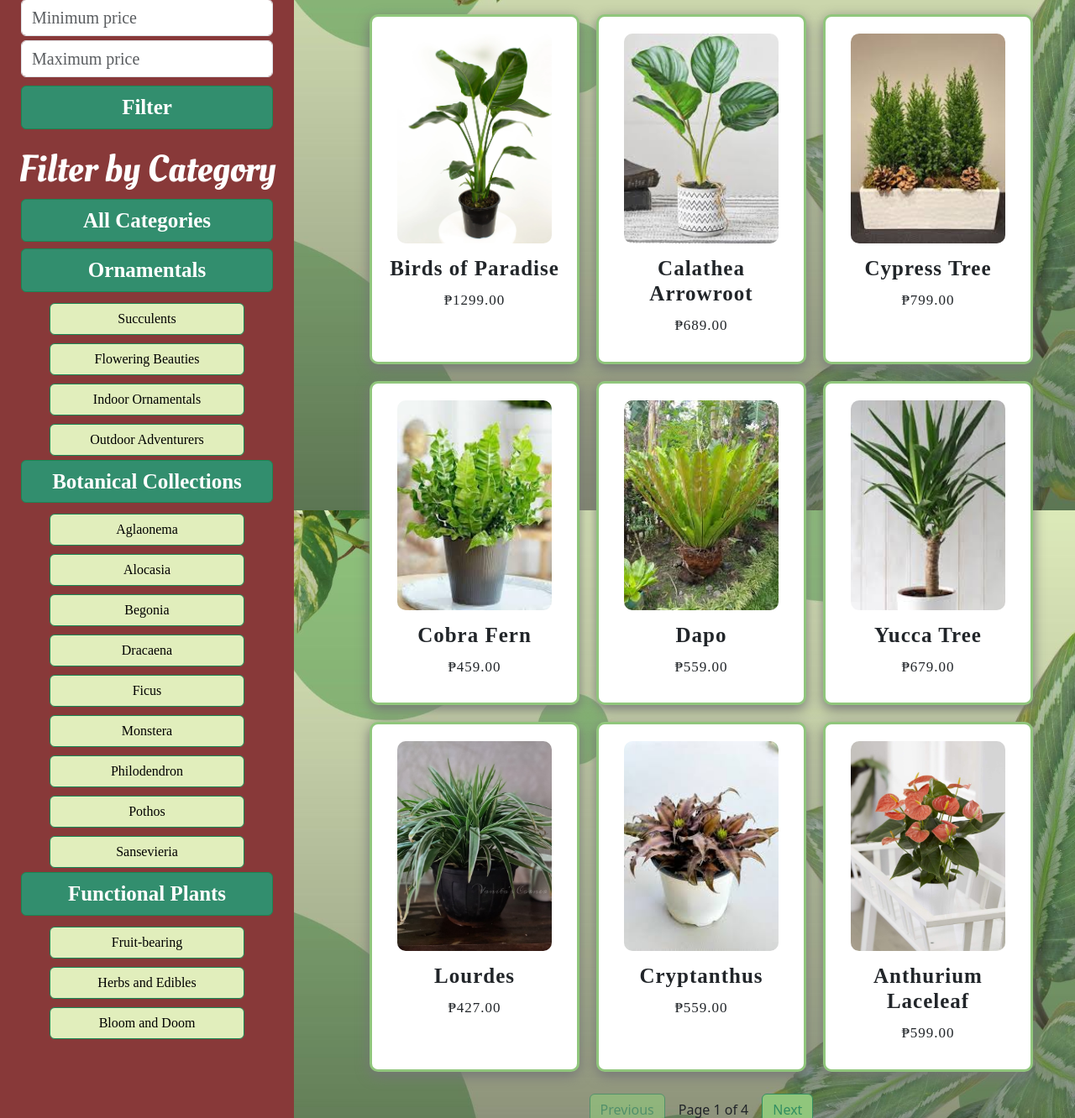
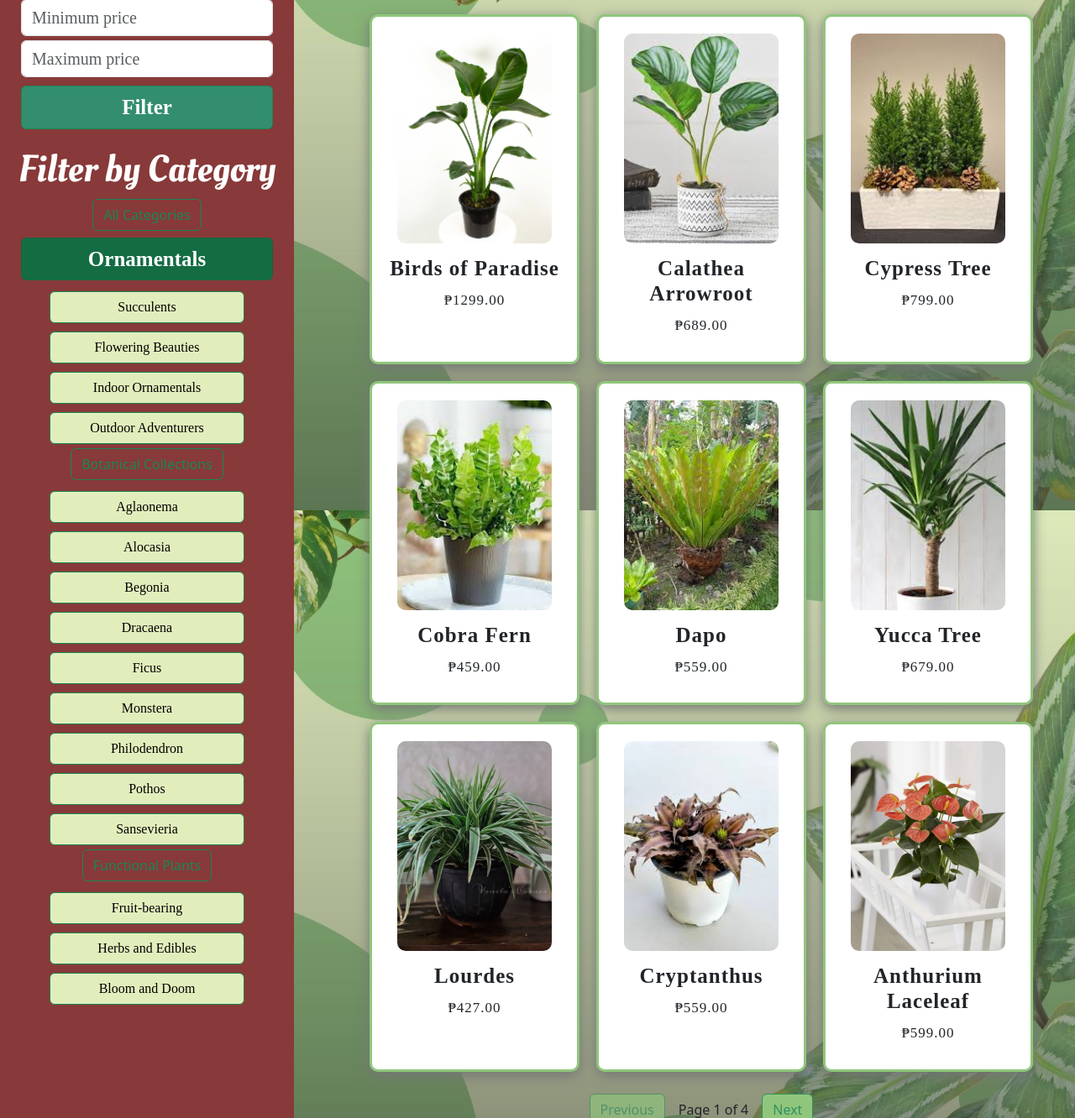
Before and after one commit to lgregala/CMSC121-Machine-Problem, a Django app: page /products/?category=Ornamentals in a window 1280 px wide. Shown: the part 192-1524 px from the top of the page at 84% size. Run offline with Django 5.2, Linux system fonts and the light colour scheme; data comes from the database, SQL or seed files in the repository; some web fonts are replaced.

Commit message:
resolving

```diff
--- a/CS121MP/GardenSettings/GardenOfMelon/templates/products.html
+++ b/CS121MP/GardenSettings/GardenOfMelon/templates/products.html
@@ -57,7 +57,7 @@
         <h2>Filter by Price</h2>
 
          <form>
-           <input id="minInput" name="minprice" class="form-control filter-btn" type="text" inputmode="numeric"
+           <input id="minInput" name="minprice" class="form-control input-filter filter-btn" type="text" inputmode="numeric"
            placeholder="Minimum price" value="">
            <input id="maxInput" name="maxprice" class="form-control filter-btn" type="text" inputmode="numeric"
            placeholder="Maximum price" value="">
@@ -67,38 +67,41 @@
 
         <h2>Filter by Category</h2>
 
-        <a href="{% url 'products' %}" type="button" class="btn btn-success mb-2 {% if not request.GET.category %}active{% endif %}">All Categories</a>
+        <!-- All Categories button - active when no category/subcategory is selected -->
+      <a href="{% url 'products' %}" class="btn mb-2 {% if not request.GET.category and not request.GET.subcategory %}btn-success active{% else %}btn-outline-success{% endif %}">
+        All Categories
+      </a>
 
-      <!-- Ornamentals filter -->
-      <a href="{% url 'products' %}?category=Ornamentals" class="btn btn-success mb-2">
+      <!-- Ornamentals button - active when this specific category is selected -->
+      <a href="{% url 'products' %}?category=Ornamentals" class="btn mb-2 {% if request.GET.category == 'Ornamentals' %}btn-success active{% else %}btn-outline-success{% endif %}">
         Ornamentals
       </a>
-      <a href="{% url 'products' %}?subcategory=Succulents" class="btn btn-outline-success filter-btn filter-subcat">Succulents</a>
-      <a href="{% url 'products' %}?subcategory=Flowering Beauties" class="btn btn-outline-success filter-btn filter-subcat">Flowering Beauties</a>
-      <a href="{% url 'products' %}?subcategory=Indoor Ornamentals" class="btn btn-outline-success filter-btn filter-subcat">Indoor Ornamentals</a>
-      <a href="{% url 'products' %}?subcategory=Outdoor Adventurers" class="btn btn-outline-success filter-btn filter-subcat">Outdoor Adventurers</a>
+      <a href="{% url 'products' %}?subcategory=Succulents" class="btn btn-outline-success filter-btn  {% if request.GET.subcategory == 'Succulents' %}btn-success-subcat active{% else %}filter-subcat{% endif %} ">Succulents</a>
+      <a href="{% url 'products' %}?subcategory=Flowering Beauties" class="btn btn-outline-success filter-btn  {% if request.GET.subcategory == 'Flowering Beauties' %}btn-success-subcat active{% else %}filter-subcat{% endif %} ">Flowering Beauties</a>
+      <a href="{% url 'products' %}?subcategory=Indoor Ornamentals" class="btn btn-outline-success filter-btn  {% if request.GET.subcategory == 'Indoor Ornamentals' %}btn-success-subcat active{% else %}filter-subcat{% endif %} ">Indoor Ornamentals</a>
+      <a href="{% url 'products' %}?subcategory=Outdoor Adventurers" class="btn btn-outline-success filter-btn  {% if request.GET.subcategory == 'Outdoor Adventurers' %}btn-success-subcat active{% else %}filter-subcat{% endif %} ">Outdoor Adventurers</a>
 
         <!-- Botanical Collections filter -->
-        <a href="{% url 'products' %}?category=Botanical Collections" class="btn btn-success mb-2">
+        <a href="{% url 'products' %}?category=Botanical Collections"  class="btn mb-2 {% if request.GET.category == 'Botanical Collections' %}btn-success active{% else %}btn-outline-success{% endif %}">
           Botanical Collections
         </a>
-        <a href="{% url 'products' %}?subcategory=Aglaonema" class="btn btn-outline-success filter-btn filter-subcat">Aglaonema</a>
-          <a href="{% url 'products' %}?subcategory=Alocasia" class="btn btn-outline-success filter-btn filter-subcat">Alocasia</a>
-          <a href="{% url 'products' %}?subcategory=Begonia" class="btn btn-outline-success filter-btn filter-subcat">Begonia</a>
-          <a href="{% url 'products' %}?subcategory=Dracaena" class="btn btn-outline-success filter-btn filter-subcat">Dracaena</a>
-          <a href="{% url 'products' %}?subcategory=Ficus" class="btn btn-outline-success filter-btn filter-subcat">Ficus</a>
-          <a href="{% url 'products' %}?subcategory=Monstera" class="btn btn-outline-success filter-btn filter-subcat">Monstera</a>
-          <a href="{% url 'products' %}?subcategory=Philodendron" class="btn btn-outline-success filter-btn filter-subcat">Philodendron</a>
-          <a href="{% url 'products' %}?subcategory=Pothos" class="btn btn-outline-success filter-btn filter-subcat">Pothos</a>
-          <a href="{% url 'products' %}?subcategory=Sansevieria" class="btn btn-outline-success filter-btn filter-subcat">Sansevieria</a>
+        <a href="{% url 'products' %}?subcategory=Aglaonema" class="btn btn-outline-success filter-btn  {% if request.GET.subcategory == 'Aglaonema' %}btn-success-subcat active{% else %}filter-subcat{% endif %} ">Aglaonema</a>
+          <a href="{% url 'products' %}?subcategory=Alocasia" class="btn btn-outline-success filter-btn  {% if request.GET.subcategory == 'Alocasia' %}btn-success-subcat active{% else %}filter-subcat{% endif %} ">Alocasia</a>
+          <a href="{% url 'products' %}?subcategory=Begonia" class="btn btn-outline-success filter-btn  {% if request.GET.subcategory == 'Begonia' %}btn-success-subcat active{% else %}filter-subcat{% endif %} ">Begonia</a>
+          <a href="{% url 'products' %}?subcategory=Dracaena" class="btn btn-outline-success filter-btn  {% if request.GET.subcategory == 'Dracaena' %}btn-success-subcat active{% else %}filter-subcat{% endif %} ">Dracaena</a>
+          <a href="{% url 'products' %}?subcategory=Ficus" class="btn btn-outline-success filter-btn  {% if request.GET.subcategory == 'Ficus' %}btn-success-subcat active{% else %}filter-subcat{% endif %} ">Ficus</a>
+          <a href="{% url 'products' %}?subcategory=Monstera" class="btn btn-outline-success filter-btn  {% if request.GET.subcategory == 'Monstera' %}btn-success-subcat active{% else %}filter-subcat{% endif %} ">Monstera</a>
+          <a href="{% url 'products' %}?subcategory=Philodendron" class="btn btn-outline-success filter-btn  {% if request.GET.subcategory == 'Philodendron' %}btn-success-subcat active{% else %}filter-subcat{% endif %} ">Philodendron</a>
+          <a href="{% url 'products' %}?subcategory=Pothos" class="btn btn-outline-success filter-btn  {% if request.GET.subcategory == 'Pothos' %}btn-success-subcat active{% else %}filter-subcat{% endif %} ">Pothos</a>
+          <a href="{% url 'products' %}?subcategory=Sansevieria" class="btn btn-outline-success filter-btn  {% if request.GET.subcategory == 'Sansevieria' %}btn-success-subcat active{% else %}filter-subcat{% endif %} ">Sansevieria</a>
 
         <!-- Functional Plants filter -->
-        <a href="{% url 'products' %}?category=Functional Plants" class="btn btn-success mb-2">
+        <a href="{% url 'products' %}?category=Functional Plants" class="btn mb-2 {% if request.GET.category == 'Functional Plants' %}btn-success active{% else %}btn-outline-success{% endif %}">
           Functional Plants
         </a>
-        <a href="{% url 'products' %}?subcategory=Fruit-bearing" class="btn btn-outline-success filter-btn filter-subcat">Fruit-bearing</a>
-          <a href="{% url 'products' %}?subcategory=Herbs and Edibles" class="btn btn-outline-success filter-btn filter-subcat">Herbs and Edibles</a>
-          <a href="{% url 'products' %}?subcategory=Bloom and Doom" class="btn btn-outline-success filter-btn filter-subcat">Bloom and Doom</a>
+        <a href="{% url 'products' %}?subcategory=Fruit-bearing" class="btn btn-outline-success filter-btn  {% if request.GET.subcategory == 'Fruit Bearing' %}btn-success-subcat active{% else %}filter-subcat{% endif %} ">Fruit-bearing</a>
+          <a href="{% url 'products' %}?subcategory=Herbs and Edibles" class="btn btn-outline-success filter-btn  {% if request.GET.subcategory == 'Herbs and Edibles' %}btn-success-subcat active{% else %}filter-subcat{% endif %} ">Herbs and Edibles</a>
+          <a href="{% url 'products' %}?subcategory=Bloom and Doom" class="btn btn-outline-success filter-btn  {% if request.GET.subcategory == 'Bloom and Doom' %}btn-success-subcat active{% else %}filter-subcat{% endif %} ">Bloom and Doom</a>
       </div>
 
     <div class="product-container">
@@ -150,8 +153,17 @@
 
         <div class="list">
           {% for product in products %}
-          <div class="item" data-main-category="{{ product.category }}" data-category="{{ product.subcategory }}">
-              <img src="{{ product.image.url }}" alt="{{ product.name }}">
+          <div class="item {% if product.quantity == 0 %}sold-out{% endif %}" data-main-category="{{ product.category }}" data-category="{{ product.subcategory }}">
+              <div class="product-image">
+                <img src="{{ product.image.url }}" alt="{{ product.name }}">
+              </div>
+
+                {% if product.quantity == 0 %}
+                  <div class="sold-out-overlay">
+                    <img src="{% static 'Images/sold-out.png' %}" alt="Sold Out" class="sold-out-badge">
+                  </div>
+                {% endif %}
+
               <div class="item-buttons">
                 <button data-product={{product.id}} data-action='add' class="add-to-cart-btn
                 update-cart" data-id="{{ forloop.counter0 }}"><i class="fas fa-shopping-cart"></i></button>
@@ -163,7 +175,7 @@
 
           </div>
           {% endfor %}
-      </div>
+        </div>
 
         {# Pagination controls at the bottom #}
         <!-- NEW CODE: Preserves the search result and category & price filter when clicking next/previous page -->
```
